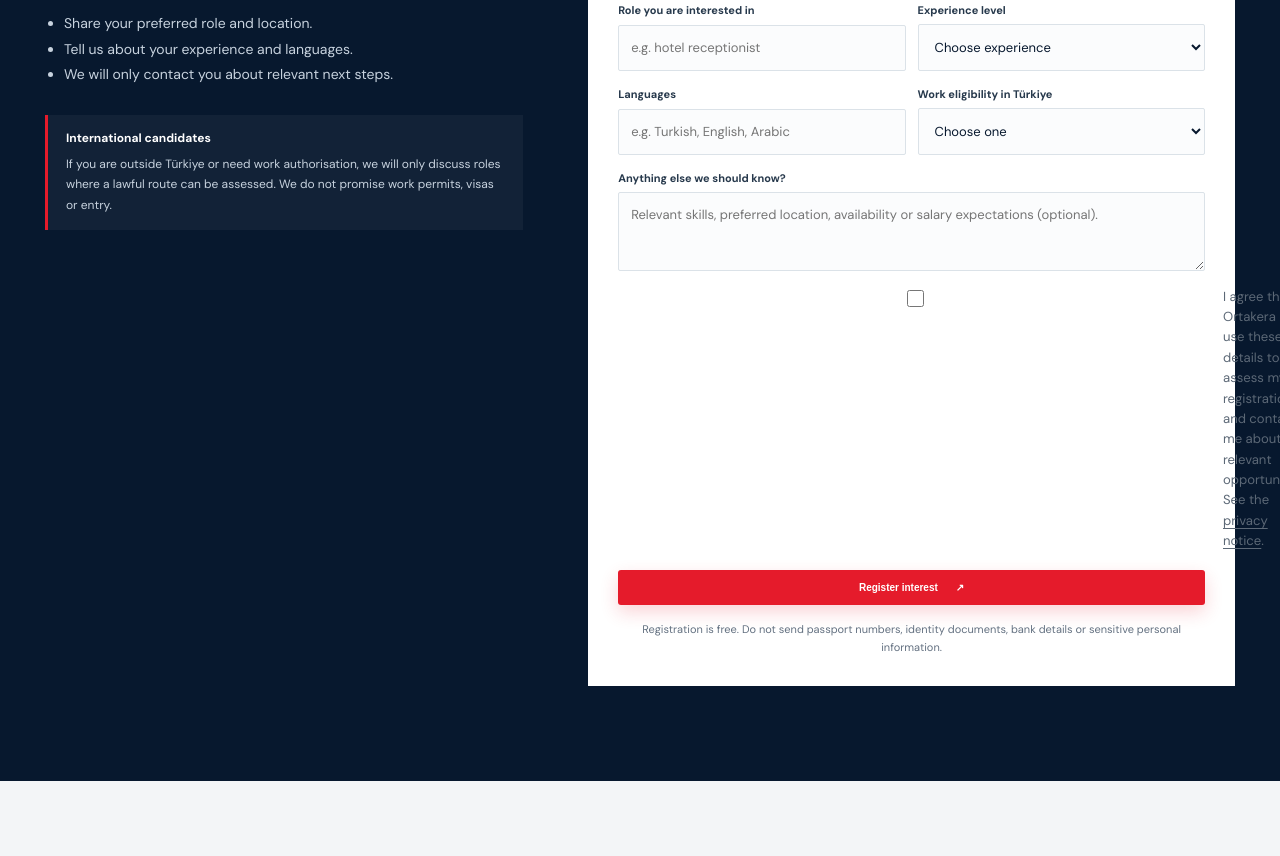
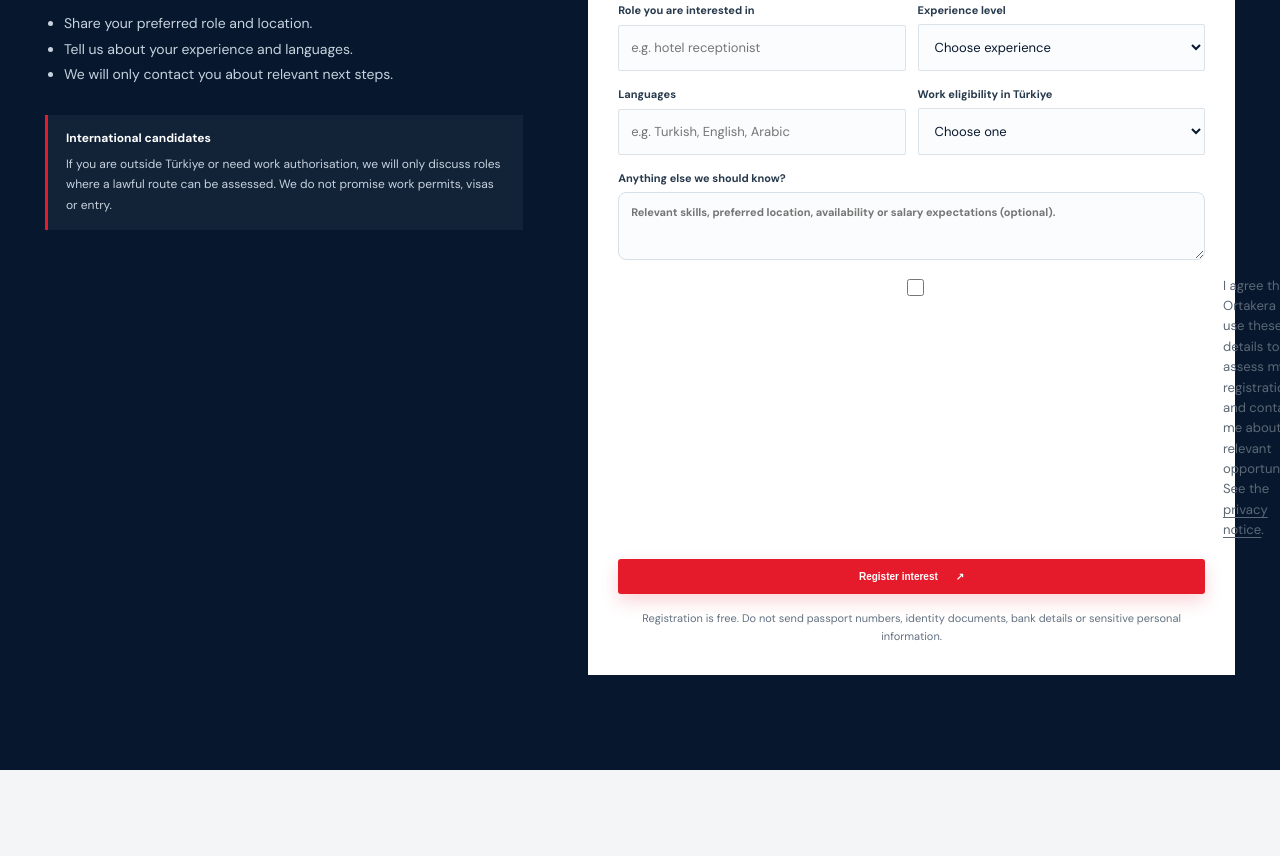
Before and after one commit to mubayyingcc-AI/Ortakera-System, a website: page public/employment.html in a window 1280 px wide. Shown: the part 1864-2720 px from the top of the page. Drawn offline with Linux system fonts and the light colour scheme; no server answers.

Commit message:
Style job authenticity review section

```diff
--- a/public/employment.css
+++ b/public/employment.css
@@ -61,3 +61,5 @@
 .published-jobs{padding-top:78px;padding-bottom:78px}.published-jobs .section-top{display:grid;grid-template-columns:1fr 1fr;gap:40px;align-items:end}.published-jobs h2{font:800 clamp(34px,4vw,48px)/1.08 Manrope,sans-serif;letter-spacing:-2px;color:#07182e}.published-jobs h2 em{font-style:normal;color:#e51b2b}.published-jobs .section-top p{font-size:13px;line-height:1.8;color:#657181}.published-jobs-list{display:grid;gap:12px;margin-top:28px}.published-job{border:1px solid #dfe5ea;padding:22px;display:grid;grid-template-columns:1fr auto;gap:18px}.published-job h3{margin:0 0 8px;font:800 18px Manrope,sans-serif;color:#07182e}.published-job p{margin:8px 0;color:#5f6c7a;font-size:12px;line-height:1.7}.published-job-meta{font-size:11px;color:#e51b2b;font-weight:800;letter-spacing:.04em}.published-job-empty{padding:28px;border:1px dashed #cbd4dd;color:#657181;text-align:center;font-size:13px}@media(max-width:760px){.published-jobs .section-top{grid-template-columns:1fr}.published-job{grid-template-columns:1fr}}
 
 .agent-partner-section{background:#0b2038}.agent-partner-section .employment-form{background:#fff}.agent-partner-section .employment-form-copy ul{padding-left:20px;line-height:1.9;color:#d7e0ea}.agent-partner-section .employment-form-copy li{margin:7px 0}.agent-partner-section .candidate-note{margin-top:28px}
+
+.job-check-section{background:#112a43}.job-check-section .employment-form{background:#fff}.job-check-section .employment-form-copy ul{padding-left:20px;line-height:1.9;color:#d7e0ea}.job-check-section .employment-form-copy li{margin:7px 0}.official-check-links{line-height:2}.official-check-links a{color:#fff;text-decoration:underline}.employment-form textarea{width:100%;border:1px solid #d7dfe8;border-radius:8px;padding:12px;font:inherit;resize:vertical;box-sizing:border-box}
```
